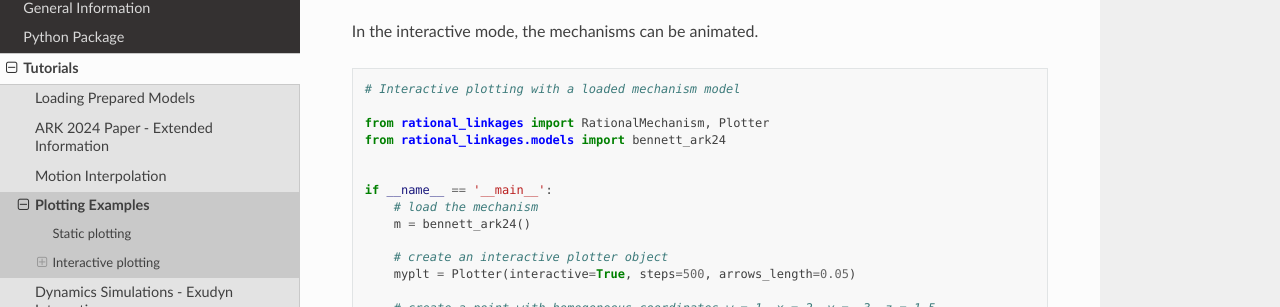
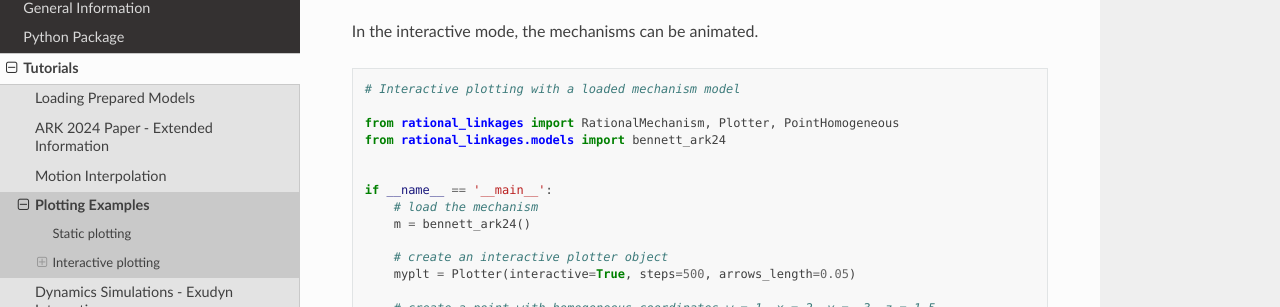
Before and after one commit to hucik14/rational-linkages, a Sphinx documentation site: the page built from docs/source/tutorials/plotting.rst, in a window 1280 px wide and 900 px high, scrolled down 1333 px. Shown: the part 144-451 px from the top of the window. Built offline with Sphinx 7.4.7 and the Read the Docs theme 2.0.0, drawn with Linux system fonts in a browser that asks for light colours.

Commit message:
docs debug

```diff
--- a/docs/source/tutorials/plotting.rst
+++ b/docs/source/tutorials/plotting.rst
@@ -60,7 +60,7 @@ In the interactive mode, the mechanisms can be animated.
 
     # Interactive plotting with a loaded mechanism model
 
-    from rational_linkages import RationalMechanism, Plotter
+    from rational_linkages import RationalMechanism, Plotter, PointHomogeneous
     from rational_linkages.models import bennett_ark24
 
 
--- a/pyproject.toml
+++ b/pyproject.toml
@@ -4,7 +4,7 @@ build-backend = "setuptools.build_meta"
 
 [project]
 name = "rational-linkages"
-version = "1.3.0"
+version = "1.3.1"
 description = "Rational Linkages Toolbox"
 authors = [
     {name = "Daniel Huczala", email = "daniel.huczala@uibk.ac.at"},
```
